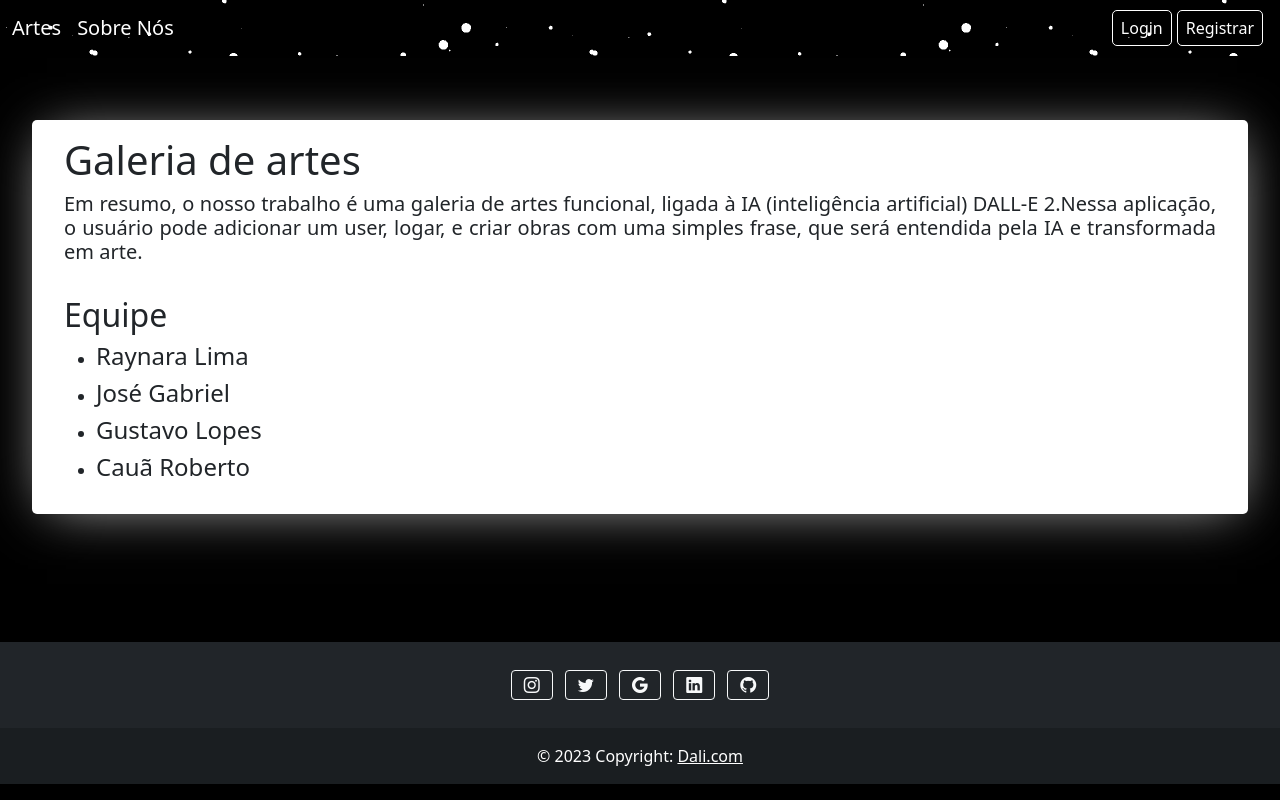
After one commit to JGabss/Flask-Gallery, a Flask app: page /sobre_nos/ in a window 1280 px wide. The commit adds this page. Run offline with Flask 3, Linux system fonts and the light colour scheme; some libraries are stand-ins or nearby versions.

Commit message:
add bagui

```diff
--- a/templates/base.html
+++ b/templates/base.html
@@ -31,8 +31,7 @@
       <nav class="navHeader navbar navbar-expand-lg navbar-light bg-light" style="background-image: url({{ url_for('static', filename='imgs/gif-space.gif') }})";>
         <div class="container-fluid">
           <a style="color: white;" class="navbar-brand navA" href="{{ url_for('index')}}"> Artes </a>
-          <a style="color: white;" class="navbar-brand" href="#">Sobre Nós</a>
-          <a style="color: white;" class="navbar-brand" href="#">Equipe</a>
+          <a style="color: white;" class="navbar-brand" href="{{ url_for('about_us') }}">Sobre Nós</a>
 
           {% if user %}
             <a style="color: white;" class="navbar-brand" href="{{ url_for('my_arts')}}">Minhas Obras</a>
@@ -93,7 +92,7 @@
               ><i class="bi bi-linkedin"></i
             ></a>
 
-            <a class="btn btn-outline-light btn-floating m-1" href="#!" role="button"
+            <a class="btn btn-outline-light btn-floating m-1" href="https://github.com/JGabss/Flask-Gallery" role="button"
               ><i class="bi bi-github"></i
             ></a>
           </section>
--- /dev/null
+++ b/templates/sobre_nos.html
@@ -0,0 +1,23 @@
+{% extends "base.html" %}
+
+{% block content %}
+<main class="content" style="background-color: white; text-align: justify; margin: 5% 2.5% 10% 2.5%; padding: 1.25% 2.5%; border-radius: 5px;
+    box-shadow: 2px 4px 53px -13px rgba(255, 255, 255, 0.75);
+    -webkit-box-shadow: 2px 4px 53px -13px rgba(255, 255, 255, 0.75);
+    -moz-box-shadow: 2px 4px 53px -13px rgba(255, 255, 255, 0.75);">
+    <h1>Galeria de artes</h1>
+    <h5>Em resumo, o nosso trabalho é uma galeria de artes funcional, ligada à IA (inteligência artificial) DALL-E
+        2.Nessa aplicação, o usuário pode adicionar um user, logar, e criar obras com uma simples frase, que será
+        entendida pela IA e transformada em arte.
+    </h3><br>
+
+    <h2>Equipe</h1>
+    <ul>
+        <li><h4>Raynara Lima</h3></li>
+        <li><h4>José Gabriel</h3></li>
+        <li><h4>Gustavo Lopes</h3></li>
+        <li><h4>Cauã Roberto</h3></li>
+
+    </ul>
+</main>
+{% endblock%}
--- a/views/obras.py
+++ b/views/obras.py
@@ -91,4 +91,13 @@ def update(id: int):
 
         return redirect(url_for("index"))
 
-    return render_template("obras/editar.html", titulo="Editar", obra=arte)
+    return render_template("obras/editar.html", titulo="Editar", obra=arte, user=user)
+
+@app.route("/sobre_nos/", methods=["GET"])
+def about_us():
+    try:
+        user = session["usuario_logado"]
+    except:
+        user = None
+
+    return render_template("sobre_nos.html", titulo="Sobre Nós", user=user )
```
